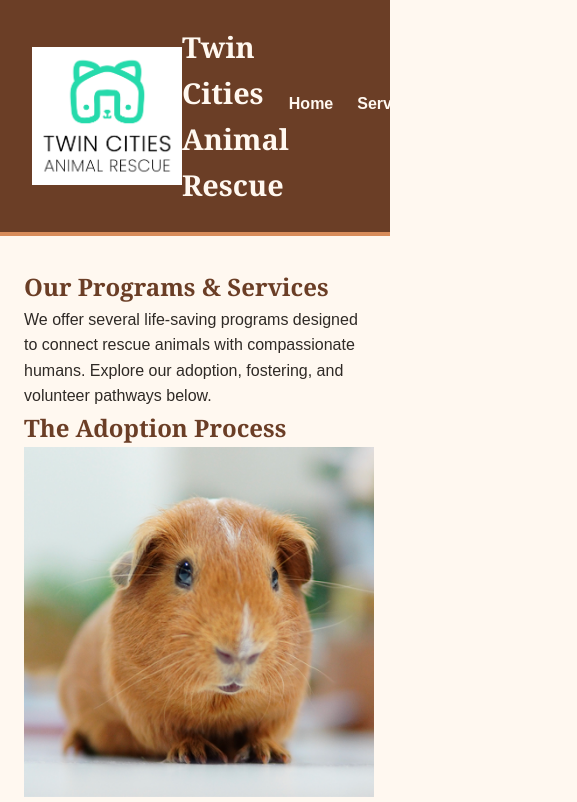
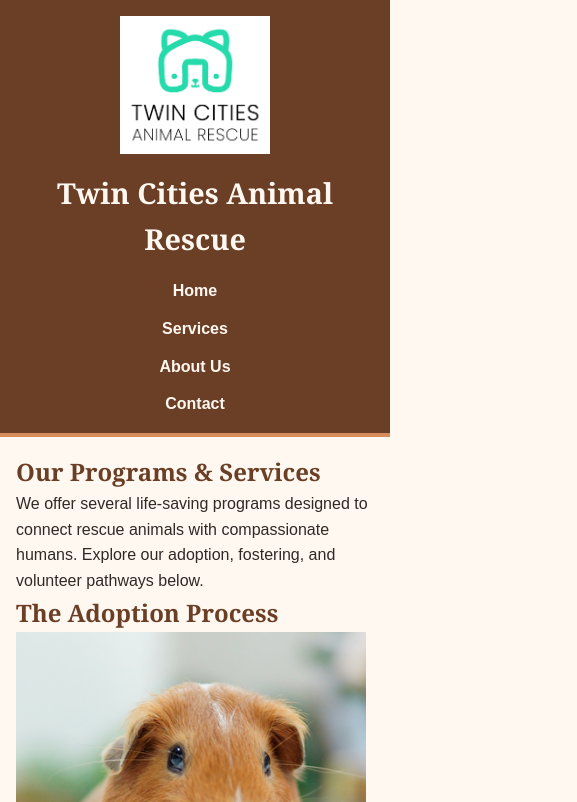
Before and after one commit to dnicely13/Twin-Cities-Animal-Rescue, a plain HTML site: page services.html in a window 390 px wide. Shown: the top 802 px of the page, 577 px wide, since content can reach past the window. Drawn offline with Linux system fonts and the light colour scheme.

Commit message:
Update styles.css

```diff
--- a/styles.css
+++ b/styles.css
@@ -190,3 +190,42 @@ footer {
 footer p {
   font-size: 0.9rem;
 }
+
+/* ==========================================
+   RESPONSIVE MEDIA QUERY (Mobile Portrait)
+   ========================================== */
+@media screen and (max-width: 768px) {
+  /* Stack header navigation vertically on mobile */
+  header {
+    flex-direction: column;
+    gap: 1rem;
+    text-align: center;
+    padding: 1rem;
+  }
+
+  nav ul {
+    flex-direction: column;
+    gap: 0.75rem;
+  }
+
+  /* Adjust hero section padding for small screens */
+  .hero {
+    padding: 2.5rem 1rem;
+  }
+
+  .hero h2 {
+    font-size: 2rem;
+  }
+
+  /* Force grid containers to single column */
+  .grid-container {
+    grid-template-columns: 1fr;
+    gap: 1.5rem;
+  }
+
+  /* Ensure main container padding fits small viewports */
+  main {
+    margin: 1rem auto;
+    padding: 0 1rem;
+  }
+}
```
